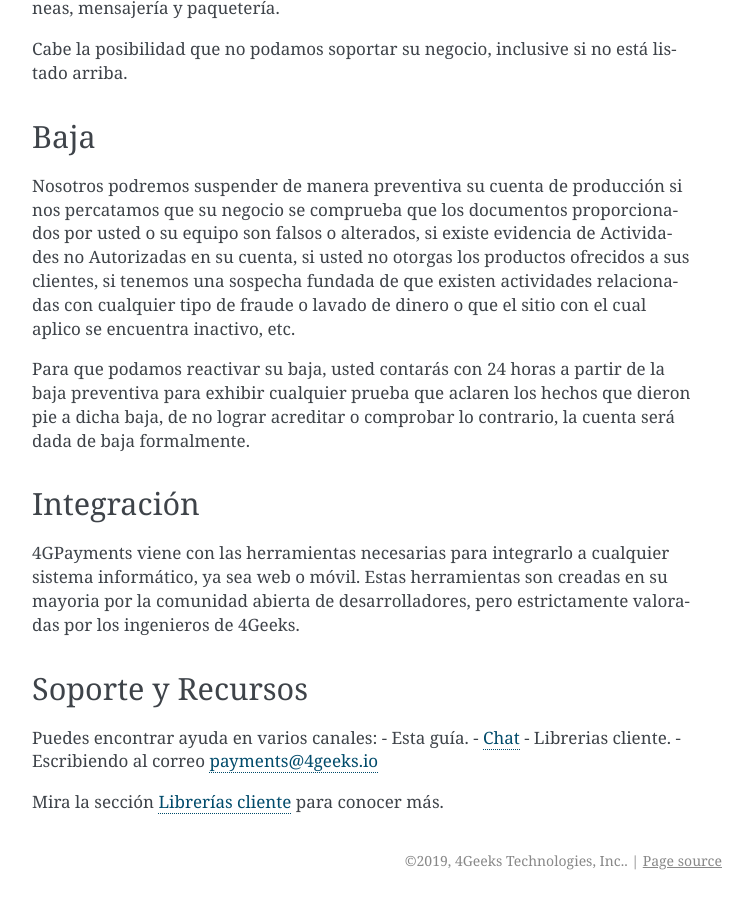
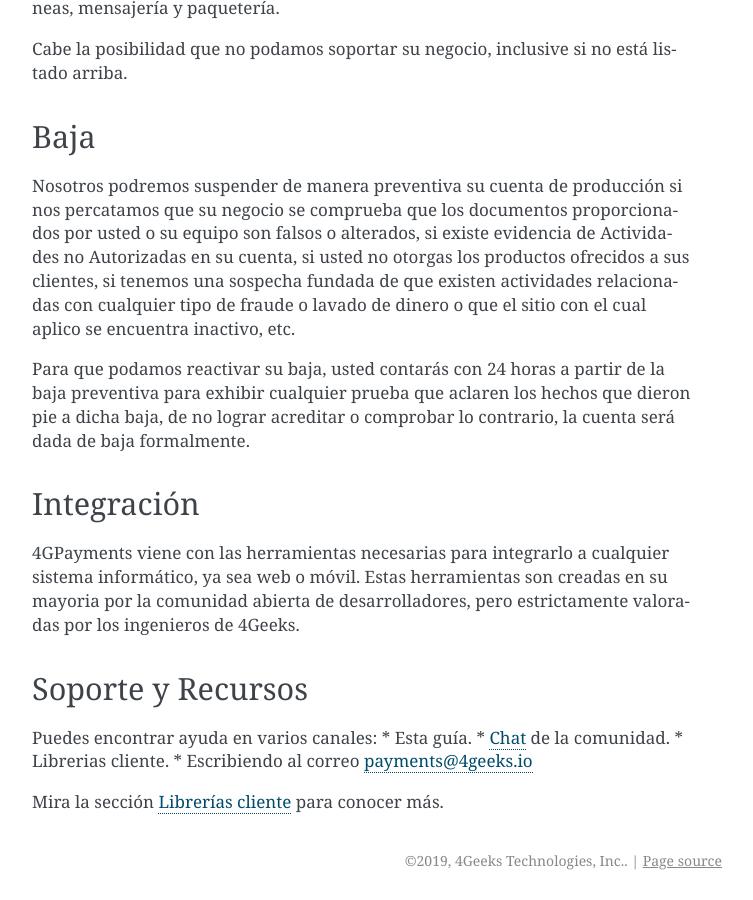
Before and after one commit to ArivazhaganArul/gpayments-support, a Sphinx documentation site: the page built from source/iniciar.rst, in a window 1280 px wide and 900 px high, scrolled down 3122 px. Shown: the whole window, without its empty margins (388-1141 px from the left). Built offline with Sphinx 7.4.7, drawn with Linux system fonts in a browser that asks for light colours.

Commit message:
Update iniciar.rst

```diff
--- a/source/iniciar.rst
+++ b/source/iniciar.rst
@@ -84,9 +84,9 @@
 Soporte y Recursos
 -----------
 Puedes encontrar ayuda en varios canales:
-- Esta guía.
-- `Chat <https://gitter.im/4GeeksDev/4gpayments>`_
-- Librerias cliente.
-- Escribiendo al correo payments@4geeks.io
+* Esta guía.
+* `Chat <https://gitter.im/4GeeksDev/4gpayments>`_ de la comunidad.
+* Librerias cliente.
+* Escribiendo al correo payments@4geeks.io
 
 Mira la sección `Librerías cliente <http://gpayments-support.readthedocs.io/es/latest/libreria.html>`_ para conocer más.
```
